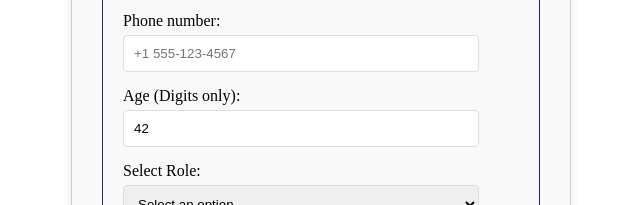
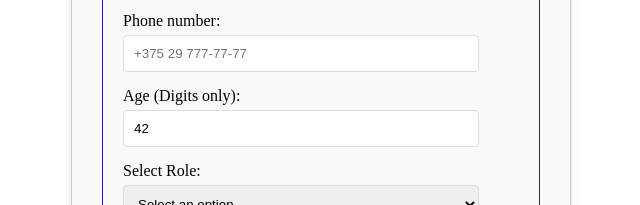
Before and after one commit to saintviacheslav/Module_2, a plain HTML site: page form.html in a window 1280 px wide. Shown: the part 405-610 px from the top of the page, 319-959 px from the left. Drawn offline with Linux system fonts and the light colour scheme.

Commit message:
fix: correct tel pattern

```diff
--- a/form.html
+++ b/form.html
@@ -71,7 +71,7 @@
               id="user-phone"
               name="user_phone"
               required
-              placeholder="+1 555-123-4567"
+              placeholder="+375 29 777-77-77"
               pattern="^\+\d{1,3} \d{2} \d{3}-\d{2}-\d{2}$"
             />
           </div>
```
